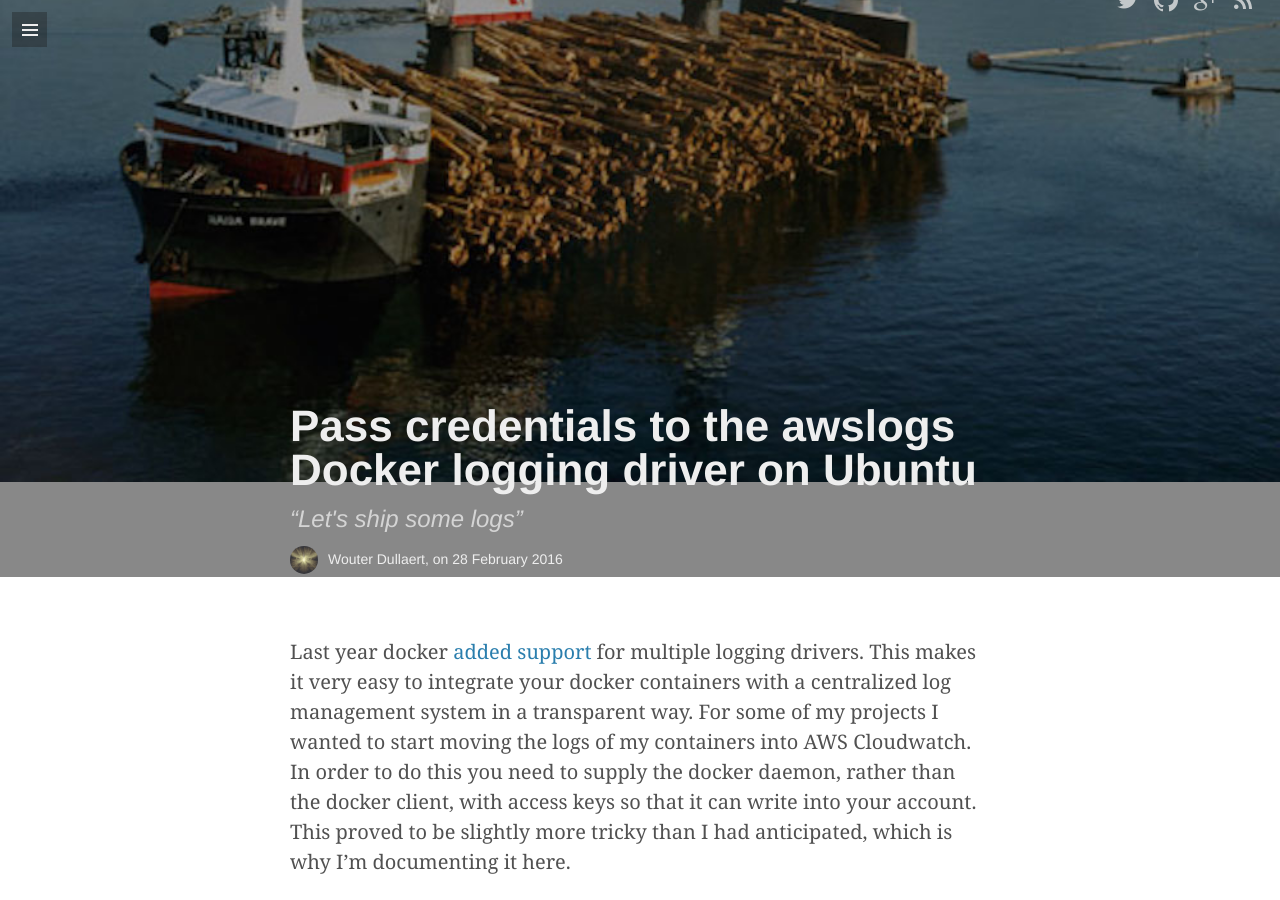
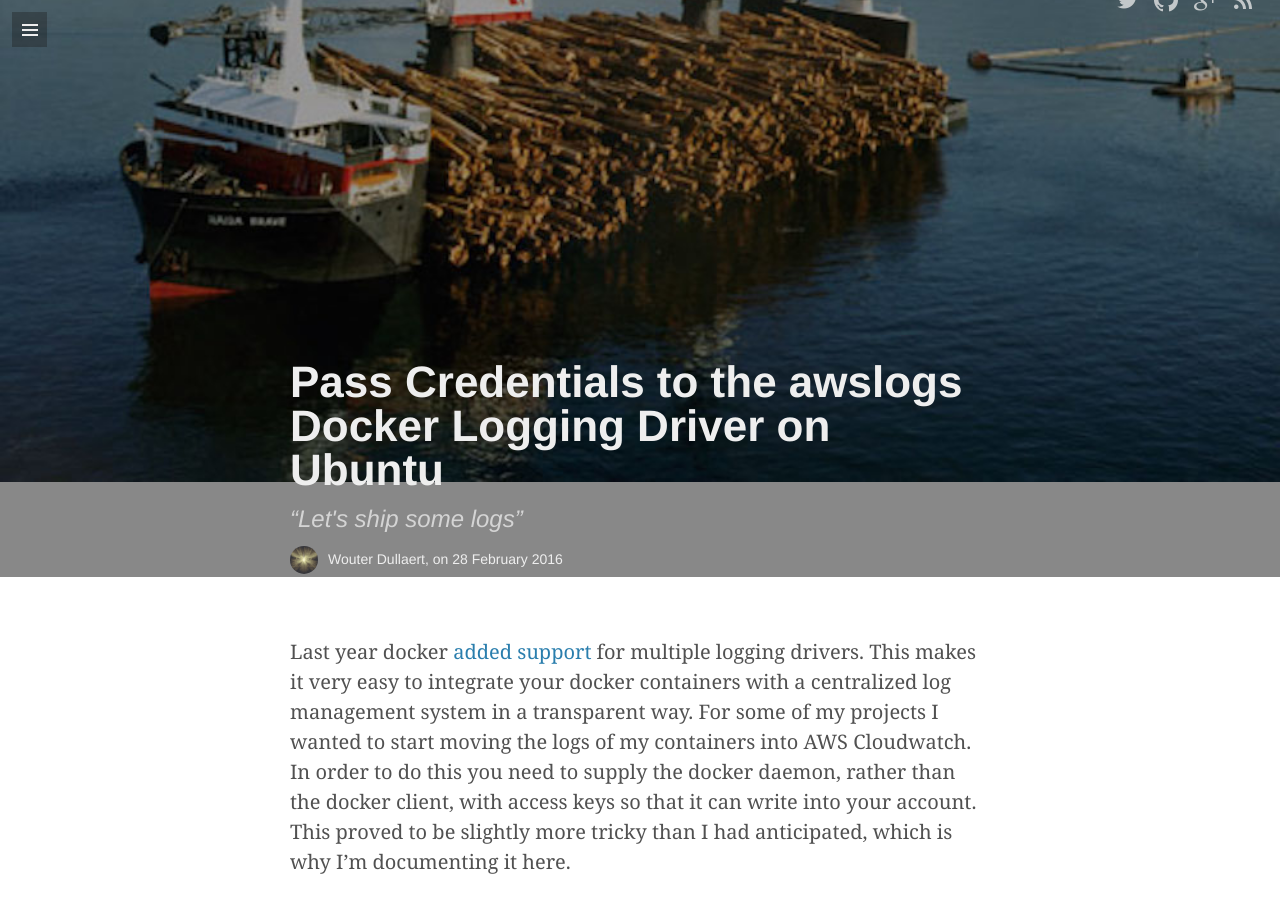
Before and after one commit to wdullaer/wdullaer.github.io, a Jekyll site: the page built from _posts/2016-02-28-docker-awslogs-ubuntu.md, in a window 1280 px wide and 900 px high, scrolled down 323 px. Built offline with Jekyll 4.4.1, drawn with Linux system fonts in a browser that asks for light colours; some web fonts are replaced; Markdown is read by kramdown in place of the engine named in the settings; comment, search, counter and statistics services are not loaded; some of the changed text lies outside the part shown.

````diff
--- a/_posts/2016-02-28-docker-awslogs-ubuntu.md
+++ b/_posts/2016-02-28-docker-awslogs-ubuntu.md
@@ -1,6 +1,6 @@
 ---
 layout: post
-title: "Pass credentials to the awslogs Docker logging driver on Ubuntu"
+title: "Pass Credentials to the awslogs Docker Logging Driver on Ubuntu"
 quote: "Let's ship some logs"
 image: /media/2016-02-28-docker-awslogs-ubuntu/cover.jpg
 video: false
@@ -34,7 +34,7 @@ While using the EC2 instance policy is probably the easiest, not all of my serve
 
 Setting credentials in `~/.aws/credentials` looks easy enough, but for most background services the `$HOME` environment variable is not set. Without this variable the docker daemon won't be able to resolve `~/`. Because specifying a `$HOME` folder for machine accounts / services feels like the wrong thing to do, I'm going to set the AWS credentials as environment variables in the service configuration.
 
-## AWS user creation
+## AWS User Creation
 The first thing we need to do is create a user and accompanying access keys for our docker daemon to use. This user should be assigned at least the following policy so it can write events to Cloudwatch.
 
 ```json
@@ -55,14 +55,14 @@ The first thing we need to do is create a user and accompanying access keys for
 
 Ensure the logging group you will be writing to already exists. The logging driver will not create it and the above policy doesn't grant those rights.
 
-## Configure the docker daemon
+## Configure the Docker Daemon
 Configuring and scheduling background services is handled by an init system. In the latest LTS release (14.04) Ubuntu is using a system they developed themselves called `upstart`. In later releases they have changed to the more commonly used `systemd`. While the principles behind both systems are the same, their configuration syntax are quite different. I will cover modifying both here.
 
 One thing we don't want to do is modify the actual service definition. These are maintained by your systems package manager. If you allow the package manager to overwrite this file during a package upgrade you will lose your modifications. Alternatively if you decide to keep the file as is, you will not receive any changes and you risk that your version is incompatible with the new package version.
 
 In order to accommodate for this both `upstart` and `systemd` have a concept of overrides. These override service definitions are not maintained by the package manager and are merged into the base service definition when they are run, allowing you to add or override options.
 
-### Upstart (up to and including Ubuntu 14.10)
+### Upstart (up to and Including Ubuntu 14.10)
 Upstart jobs (as background services are called in upstart lingo) are located in `/etc/init/`. This is also the place where you need to create the override file.
 
 ```bash
@@ -82,7 +82,7 @@ You can now restart the docker daemon to make the changes take effect.
 sudo service docker restart
 ```
 
-### Systemd (Ubuntu 15.04 and above)
+### Systemd (Ubuntu 15.04 and Above)
 Systemd will look for additional configuration / overrides in `/etc/systemd/system/<servicename>.service.d`.
 Create the folder and a configuration file with the following commands:
 
@@ -113,7 +113,7 @@ Now restart the docker service for the changes to take effect.
 sudo service docker restart
 ```
 
-## Configure the awslogs driver
+## Configure the awslogs Driver
 Now that the docker daemon has the credentials to write to cloudwatch, we can start using the awslogs driver in our containers.
 
 The easiest way to do this in my opinion is by using docker-compose.
@@ -142,7 +142,7 @@ You can also use docker directly via command line parameters:
 docker run --log-driver="awslogs" --log-opt awslogs-region="eu-west-1" --log-opt awslogs-group="my-group" --log-opt awslogs-stream="my-stream" busybox echo test
 ```
 
-## Some comments
+## Some Comments
 For veteran Ubuntu sysadmins the contents of this post will most likely be very obvious.
 While there is no real technical issue, there definitely is a documentation issue with docker. They should probably make the distinction between the docker client and docker server much more obvious (potentially renaming one of them). It's also not entirely clear how you then go and properly configure the docker server, unless you start it manually on the commandline, which you shouldn't be doing. Now that systemd is almost universally adopted among Linux distributions, it probably wouldn't hurt to have some documentation on how systemd and the docker server work together.
 
````
Also changed, not shown: _posts/2015-10-08-touchegg.md (+2 -2 lines).
